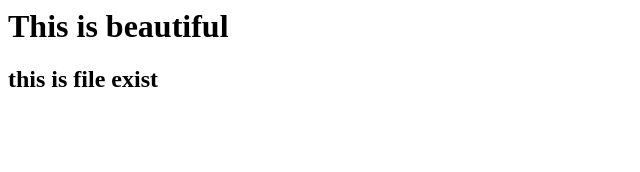
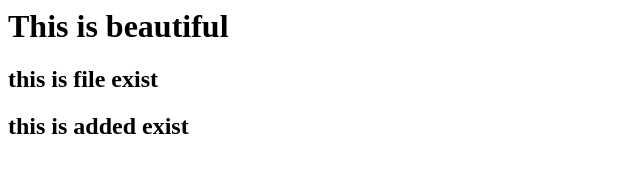
Before and after one commit to Mohammed9774/git-repo, a plain HTML site: page index.html in a window 1280 px wide. Shown: the whole page, without its empty margins (0-640 px from the left). Drawn offline with Linux system fonts and the light colour scheme.

Commit message:
Added newly

```diff
--- a/index.html
+++ b/index.html
@@ -2,4 +2,5 @@
 <title>This is html file</title>
 <h1>This is beautiful</h1>
 <h2>this is file exist</h2>
+<h2>this is added exist</h2>
 </html>
```
